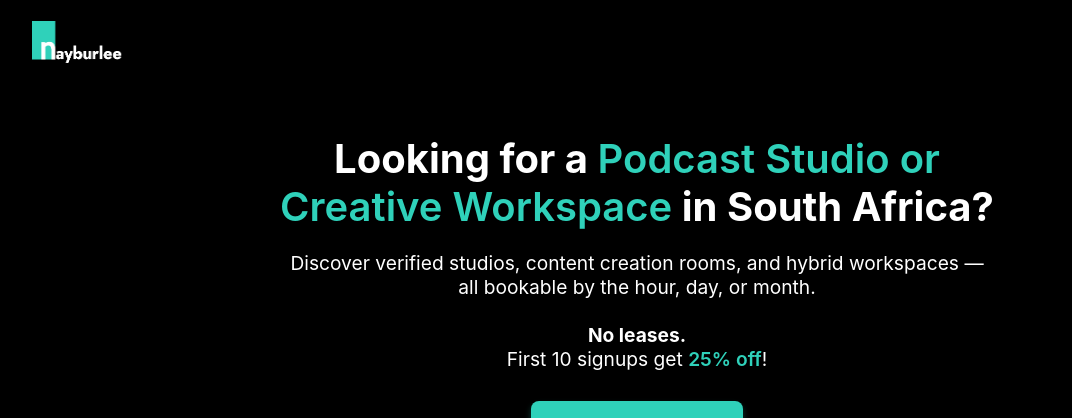
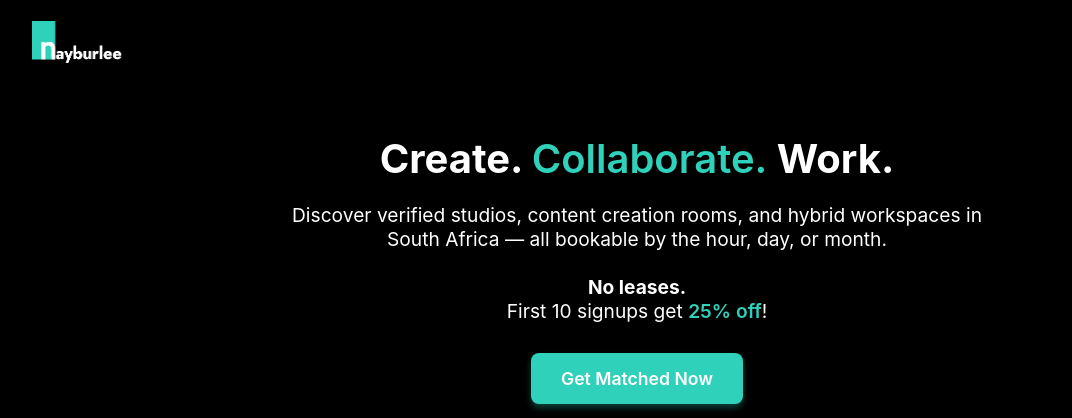
Before and after one commit to Floyd081995/nayburlee, a Next.js app: page / in a window 1280 px wide. Shown: the top 418 px of the page, without its empty margins (3-1075 px from the left). Built offline with nearby package versions, Linux system fonts and the light colour scheme.

Commit message:
Updated Nayburlee MVP Release

```diff
--- a/pages/index.js
+++ b/pages/index.js
@@ -48,10 +48,10 @@
       {/* Hero Section */}
       <section className="hero">
         <h1 className="hero-title">
-        Looking for a <span className="highlight">Podcast Studio or Creative Workspace</span> in South Africa?
+        Create. <span className="highlight">Collaborate.</span> Work.
         </h1>
         <p className="hero-subtitle">
-        Discover verified studios, content creation rooms, and hybrid workspaces — all bookable by the hour, day, or month.
+        Discover verified studios, content creation rooms, and hybrid workspaces in South Africa — all bookable by the hour, day, or month.
           <br />
           <br /><strong>No leases.</strong>
           <br />First 10 signups get <span className="highlight">25% off</span>!
```
